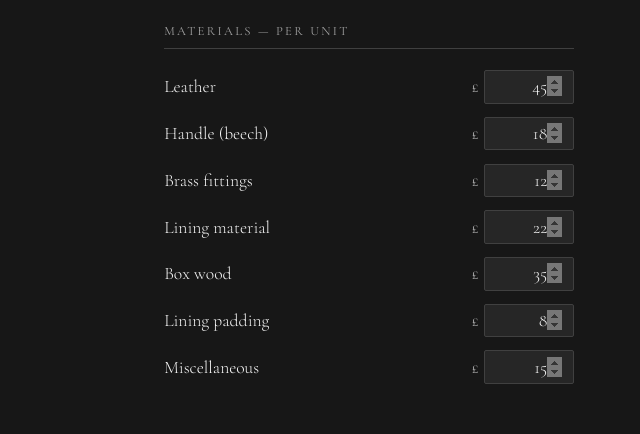
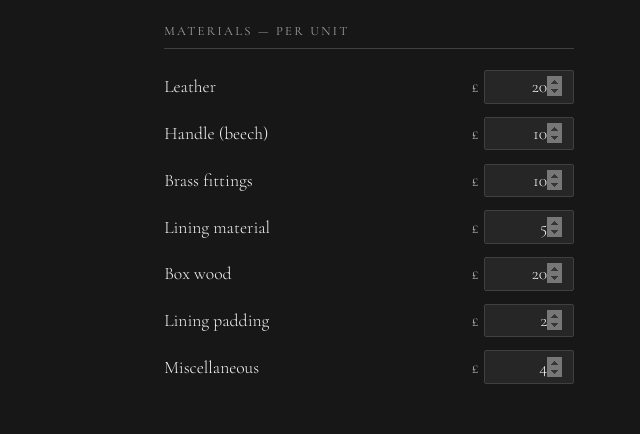
Before and after one commit to stevemolesworth/nettle, a website: page finances/index.html in a window 1280 px wide. Shown: the part 155-589 px from the top of the page, 31-671 px from the left. Drawn offline with nearby package versions, Linux system fonts and the light colour scheme.

Commit message:
Update finances page default material costs
Co-Authored-By: Claude Sonnet 4.6 <noreply@anthropic.com>

```diff
--- a/finances/index.html
+++ b/finances/index.html
@@ -211,31 +211,31 @@
 
         <div class="field">
           <label>Leather</label>
-          <div class="input-wrap"><span>£</span><input type="number" id="cost-leather" value="45" min="0" step="1" /></div>
+          <div class="input-wrap"><span>£</span><input type="number" id="cost-leather" value="20" min="0" step="1" /></div>
         </div>
         <div class="field">
           <label>Handle (beech)</label>
-          <div class="input-wrap"><span>£</span><input type="number" id="cost-handle" value="18" min="0" step="1" /></div>
+          <div class="input-wrap"><span>£</span><input type="number" id="cost-handle" value="10" min="0" step="1" /></div>
         </div>
         <div class="field">
           <label>Brass fittings</label>
-          <div class="input-wrap"><span>£</span><input type="number" id="cost-brass" value="12" min="0" step="1" /></div>
+          <div class="input-wrap"><span>£</span><input type="number" id="cost-brass" value="10" min="0" step="1" /></div>
         </div>
         <div class="field">
           <label>Lining material</label>
-          <div class="input-wrap"><span>£</span><input type="number" id="cost-lining" value="22" min="0" step="1" /></div>
+          <div class="input-wrap"><span>£</span><input type="number" id="cost-lining" value="5" min="0" step="1" /></div>
         </div>
         <div class="field">
           <label>Box wood</label>
-          <div class="input-wrap"><span>£</span><input type="number" id="cost-boxwood" value="35" min="0" step="1" /></div>
+          <div class="input-wrap"><span>£</span><input type="number" id="cost-boxwood" value="20" min="0" step="1" /></div>
         </div>
         <div class="field">
           <label>Lining padding</label>
-          <div class="input-wrap"><span>£</span><input type="number" id="cost-padding" value="8" min="0" step="1" /></div>
+          <div class="input-wrap"><span>£</span><input type="number" id="cost-padding" value="2" min="0" step="1" /></div>
         </div>
         <div class="field">
           <label>Miscellaneous</label>
-          <div class="input-wrap"><span>£</span><input type="number" id="cost-misc" value="15" min="0" step="1" /></div>
+          <div class="input-wrap"><span>£</span><input type="number" id="cost-misc" value="4" min="0" step="1" /></div>
         </div>
       </section>
 
```
